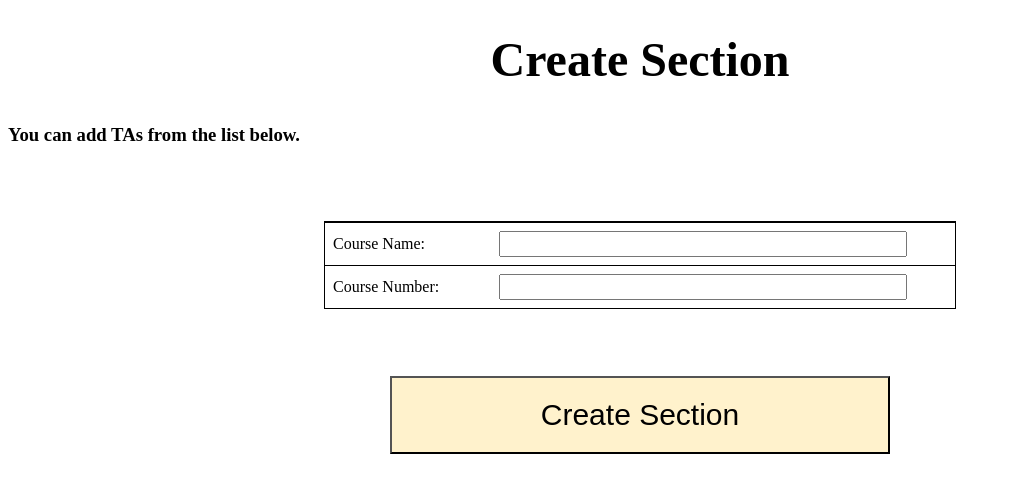
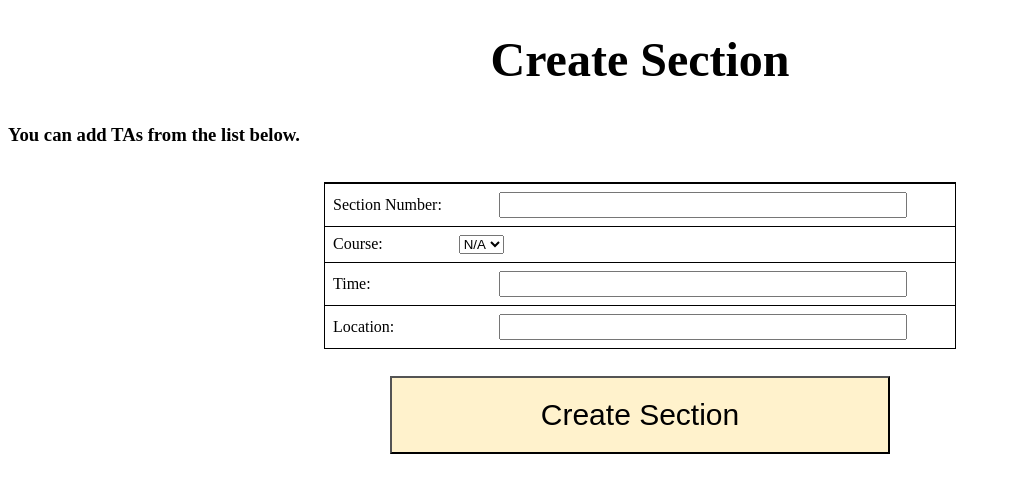
Before and after one commit to ConnorBrhely/ScrumMasters361, a Django app: page /create_section/ in a window 1280 px wide. Shown: the top 493 px of the page, without its empty margins (0-1010 px from the left). Run offline with Django 4.2, Linux system fonts and the light colour scheme; data that the repository does not hold is empty; some web fonts are replaced.

Commit message:
Fix HTML forms

```diff
--- a/ScrumMasters361/urls.py
+++ b/ScrumMasters361/urls.py
@@ -27,5 +27,5 @@ urlpatterns = [
     path('create_user/', views.CreateUser.as_view()),
     path('create_course/', views.CreateCourse.as_view()),
     path('create_section/', views.CreateSection.as_view()),
-    path("favicon.ico", RedirectView.as_view(url=static("images/favicon.ico")))
+    # path("favicon.ico", RedirectView.as_view(url=static("images/favicon.ico")))
 ]
--- a/TAScheduler/static/createsection/style.css
+++ b/TAScheduler/static/createsection/style.css
@@ -11,7 +11,6 @@
 }
 
 @font-face {
-  font-family: 'password';
   font-style: normal;
   font-weight: 400;
   src: url(https://jsbin-user-assets.s3.amazonaws.com/rafaelcastrocouto/password.ttf);
@@ -20,7 +19,6 @@ input.email {
     width: 400px; height: 20px;
 }
 input.key {
-  font-family: 'password';
   width: 400px; height: 20px;
 }
 .center {
--- a/TAScheduler/templates/createsection.html
+++ b/TAScheduler/templates/createsection.html
@@ -19,18 +19,36 @@
                     <th style="width:80%"></th>
                 </tr>
                 <tr>
-                    <td><label for="name">Course Name:</label></td>
-                    <td style="text-align: center"><input type="text" class="key" id="name" name="name"></td>
+                    <td><label for="number">Section Number:</label></td>
+                    <td style="text-align: center"><input type="text" class="key" id="number" name="number"></td>
                 </tr>
                 <tr>
-                    <td><label for="number">Course Number:</label></td>
-                    <td style="text-align: center"><input type="text" class="key" id="number" name="number"></td>
+                    <td><label for="course">Course:</label></td>
+                    <td>
+                        <select id="course" name="course">
+                            <option value="none">N/A</option>
+                            {% for course in courses %}
+                                <option value="{{ course.id }}">{{ course.name }} ({{ course.number }}), {{ course.term }}</option>
+                            {% endfor %}
+                        </select>
+                    </td>
+                </tr>
+                <tr>
+                    <td><label for="time">Time:</label></td>
+                    <td style="text-align: center"><input type="text" class="key" id="time" name="time"></td>
+                </tr>
+                <tr>
+                    <td><label for="location">Location:</label></td>
+                    <td style="text-align: center"><input type="text" class="key" id="location" name="location"></td>
                 </tr>
             </table>
         </div>
         <div class="center">
             <input type="submit" class="submitbutton" value="Create Section">
         </div>
+        {% if message %}
+            <div style="text-align: center;">{{ message }}</div>
+        {% endif %}
     </form>
 </body>
 </html>
--- a/TAScheduler/templates/createuser.html
+++ b/TAScheduler/templates/createuser.html
@@ -51,7 +51,9 @@
         <div class="center">
             <input type="submit" class="submitbutton" value="Create Account">
         </div>
-        <div style="text-align: center;">{{ message }}</div>
+        {% if message %}
+            <div style="text-align: center;">{{ message }}</div>
+        {% endif %}
 </form>
 </body>
 </html>
--- a/TAScheduler/views/view_create_section.py
+++ b/TAScheduler/views/view_create_section.py
@@ -1,32 +1,41 @@
 from django.shortcuts import render, redirect
 from django.views import View
-from TAScheduler.models import Section, UserAccount
+from TAScheduler.models import Section, UserAccount, Course
 
 class CreateSection(View):
     def get(self, request):
-        return render(request, "createsection.html", {})
+        return render(request, "createsection.html", { "courses": Course.objects.all(), })
 
     def post(self, request):
         no_such_section = False
-        course = request.POST["course"]
-        name = request.POST["name"]
-        location = request.POST["location"]
+        number = request.POST["number"].strip()
+        course = request.POST["course"].strip()
+        location = request.POST["location"].strip()
+        time = request.POST["time"].strip()
 
-        if course == "" or name == "" or location == "":
-            return render(request, "createsection.html", {"message": "One or more blank field detected"})
+        if course == "" or number == "" or location == "":
+            return render(request, "createsection.html", {
+                "message": "One or more blank field detected",
+                "courses": Course.objects.all(),
+            })
         try:
-            m = Section.objects.get(name=name)
+            Section.objects.get(number=number)
         except Section.DoesNotExist:
             no_such_section = True
         if no_such_section:
-            m = Section()
-            m.course = course
-            m.name = name
-            m.location = location
+            m = Section.objects.create(
+                number=number,
+                location=location,
+                course=Course.objects.get(pk=int(course)),
+                time=time
+            )
             m.save()
             return render(request, "createsection.html", {
                 "message": "Section successfully created",
-                "instructors": UserAccount.objects.filter(type="INSTRUCTOR"),
+                "courses": Course.objects.all(),
             })
         else:
-            return render(request, "createsection.html", {"message": "Section already exists"})
+            return render(request, "createsection.html", {
+                "message": "Section already exists",
+                "courses": Course.objects.all(),
+            })
```
Also changed, not shown: TAScheduler/models/model_section.py (+6 -6 lines), TAScheduler/templates/createcourse.html (+11 -5 lines), TAScheduler/tests/unit_tests/test_model_section.py (+1 -1 lines), TAScheduler/views/view_create_course.py (+23 -12 lines), TAScheduler/migrations/0005_alter_section_course.py (added), TAScheduler/migrations/0006_rename_name_section_number.py (added).
